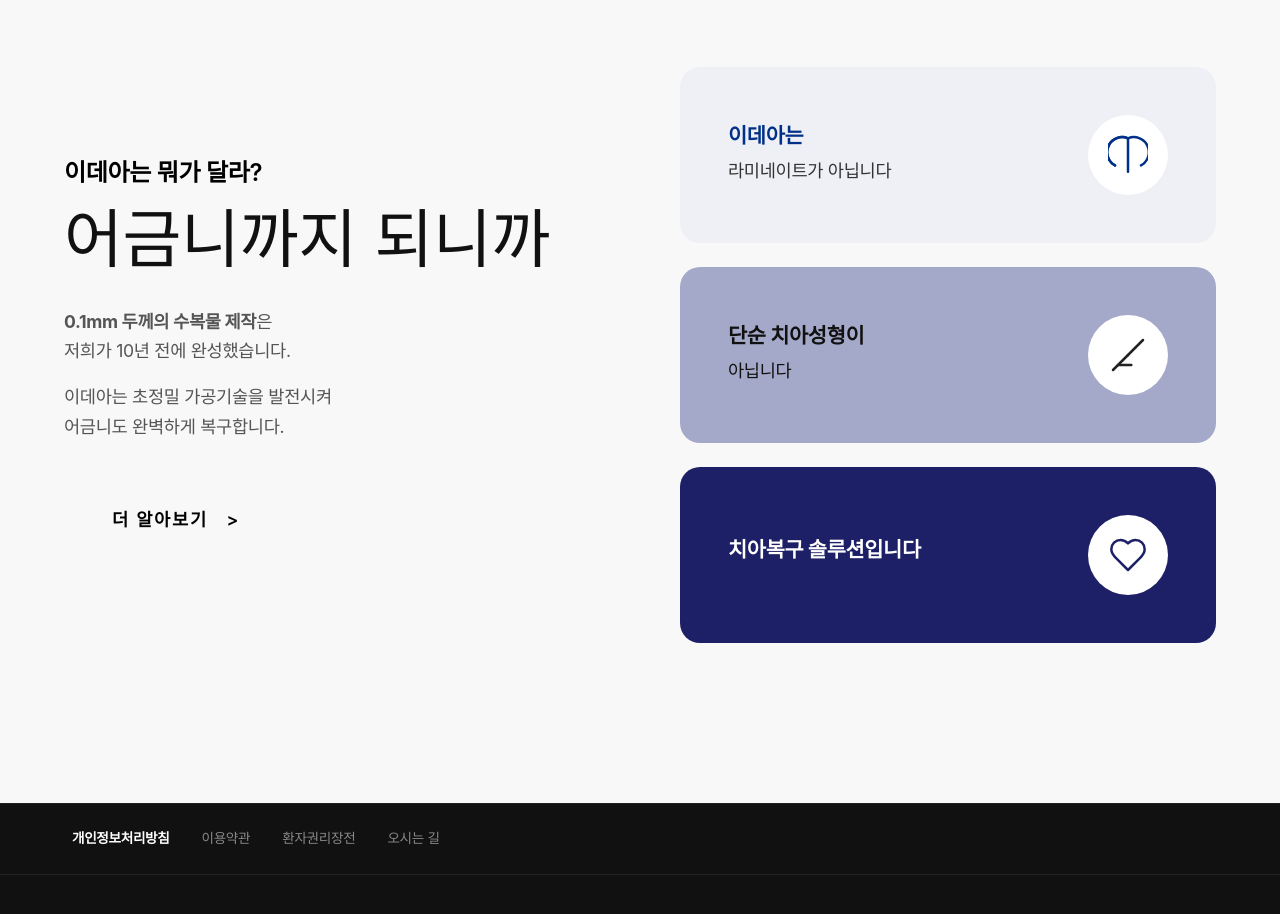
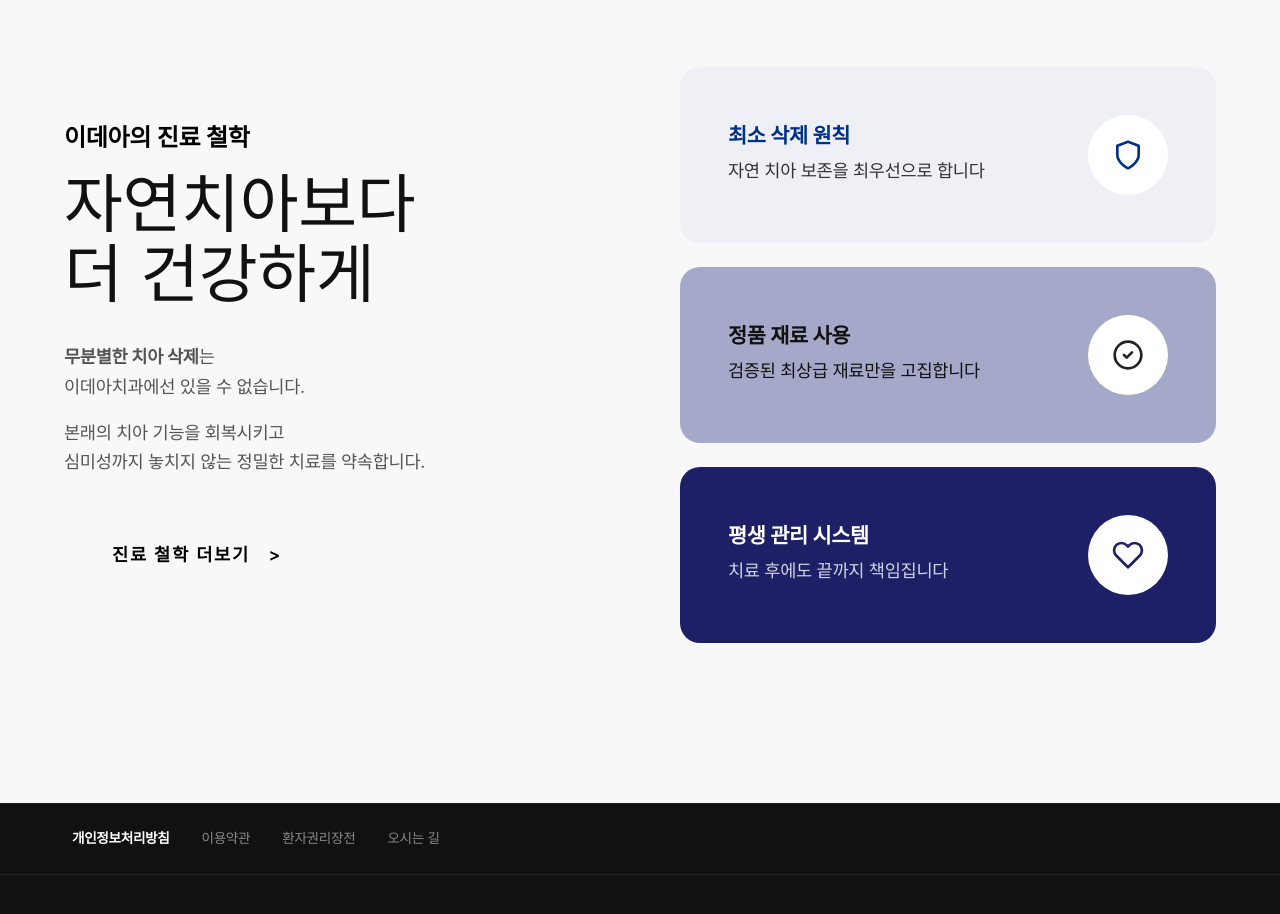
Before and after one commit to hamudo271/dental, a React (Vite) app: page / in a window 1280 px wide. Shown: the part 5840-6754 px from the top of the page. Built offline with nearby package versions, Linux system fonts and the light colour scheme; a web font is replaced by a local one.

Commit message:
feat: Update copywriting to focus on Natural Preservation and Health

```diff
--- a/src/pages/Home.jsx
+++ b/src/pages/Home.jsx
@@ -246,28 +246,28 @@ const Home = () => {
          </div>
       </section>
 
-      {/* Difference Section (New Request 2) */}
+      {/* Difference Section (New Request 2) - Text Update */}
       <section className="section bg-light" style={{padding: '10rem 0'}}>
          <div className="container">
             <div style={{display: 'grid', gridTemplateColumns: '1fr 1fr', gap: '5rem', alignItems: 'center'}}>
                {/* Left: Text */}
                <div className="fade-in-up">
-                  <h3 style={{fontSize: '1.5rem', marginBottom: '1rem', fontWeight: 600}}>이데아는 뭐가 달라?</h3>
+                  <h3 style={{fontSize: '1.5rem', marginBottom: '1rem', fontWeight: 600}}>이데아의 진료 철학</h3>
                   <h2 className="title-display" style={{fontSize: '4rem', marginBottom: '2rem', lineHeight: 1.1, color: '#111'}}>
-                     어금니까지 되니까
+                     자연치아보다<br/>더 건강하게
                   </h2>
                   <div style={{marginBottom: '3rem', fontSize: '1.1rem', lineHeight: 1.7, color: '#555'}}>
                      <p style={{marginBottom: '1rem'}}>
-                        <strong>0.1mm 두께의 수복물 제작</strong>은<br/>
-                        저희가 10년 전에 완성했습니다.
+                        <strong>무분별한 치아 삭제</strong>는<br/>
+                        이데아치과에선 있을 수 없습니다.
                      </p>
                      <p>
-                        이데아는 초정밀 가공기술을 발전시켜<br/>
-                        어금니도 완벽하게 복구합니다.
+                        본래의 치아 기능을 회복시키고<br/>
+                        심미성까지 놓치지 않는 정밀한 치료를 약속합니다.
                      </p>
                   </div>
                   <Link to="/about" className="btn btn-lg" style={{borderRadius: '50px', padding: '1rem 3rem'}}>
-                     더 알아보기 &nbsp; &gt;
+                     진료 철학 더보기 &nbsp; &gt;
                   </Link>
                </div>
 
@@ -276,35 +276,33 @@ const Home = () => {
                   {/* Card 1 */}
                   <div className="fade-in-up delay-100" style={{background: '#eef0f5', padding: '3rem', borderRadius: '20px', display: 'flex', justifyContent: 'space-between', alignItems: 'center'}}>
                      <div>
-                        <h4 style={{fontSize: '1.3rem', fontWeight: 700, color: '#003087', marginBottom: '0.5rem'}}>이데아는</h4>
-                        <p style={{fontSize: '1.1rem', color: '#333'}}>라미네이트가 아닙니다</p>
+                        <h4 style={{fontSize: '1.3rem', fontWeight: 700, color: '#003087', marginBottom: '0.5rem'}}>최소 삭제 원칙</h4>
+                        <p style={{fontSize: '1.1rem', color: '#333'}}>자연 치아 보존을 최우선으로 합니다</p>
                      </div>
                      <div style={{background: '#fff', borderRadius: '50%', width: '80px', height: '80px', display: 'flex', alignItems: 'center', justifyContent: 'center'}}>
-                         {/* Icon placeholder (Tooth) */}
-                         <svg width="40" height="40" viewBox="0 0 24 24" fill="none" stroke="#003087" strokeWidth="1.5" strokeLinecap="round" strokeLinejoin="round"><path d="M4.2 18.2A9 9 0 0112 2a9 9 0 017.8 16.2"/><path d="M12 2a9 9 0 00-7.8 16.2"/><path d="M12 2v20"/></svg>
+                         <svg width="32" height="32" viewBox="0 0 24 24" fill="none" stroke="#003087" strokeWidth="2" strokeLinecap="round" strokeLinejoin="round"><path d="M12 22s8-4 8-10V5l-8-3-8 3v7c0 6 8 10 8 10z"/></svg>
                      </div>
                   </div>
 
                   {/* Card 2 */}
                   <div className="fade-in-up delay-200" style={{background: '#a5a9c9', padding: '3rem', borderRadius: '20px', display: 'flex', justifyContent: 'space-between', alignItems: 'center'}}>
                      <div>
-                        <h4 style={{fontSize: '1.3rem', fontWeight: 700, color: '#111', marginBottom: '0.5rem'}}>단순 치아성형이</h4>
-                        <p style={{fontSize: '1.1rem', color: '#111'}}>아닙니다</p>
+                        <h4 style={{fontSize: '1.3rem', fontWeight: 700, color: '#111', marginBottom: '0.5rem'}}>정품 재료 사용</h4>
+                        <p style={{fontSize: '1.1rem', color: '#111'}}>검증된 최상급 재료만을 고집합니다</p>
                      </div>
                      <div style={{background: '#fff', borderRadius: '50%', width: '80px', height: '80px', display: 'flex', alignItems: 'center', justifyContent: 'center'}}>
-                         {/* Icon placeholder (X / Structure) */}
-                         <svg width="40" height="40" viewBox="0 0 24 24" fill="none" stroke="#222" strokeWidth="1.5" strokeLinecap="round" strokeLinejoin="round"><path d="M6 18h8"/><path d="M3 21l9-9"/><path d="M21 3l-9 9"/></svg>
+                         <svg width="32" height="32" viewBox="0 0 24 24" fill="none" stroke="#222" strokeWidth="2" strokeLinecap="round" strokeLinejoin="round"><circle cx="12" cy="12" r="10"/><path d="M9 12l2 2 4-4"/></svg>
                      </div>
                   </div>
 
                   {/* Card 3 */}
                   <div className="fade-in-up delay-300" style={{background: '#1d2066', padding: '3rem', borderRadius: '20px', display: 'flex', justifyContent: 'space-between', alignItems: 'center'}}>
                      <div>
-                        <h4 style={{fontSize: '1.3rem', fontWeight: 700, color: '#fff', marginBottom: '0.5rem'}}>치아복구 솔루션입니다</h4>
+                        <h4 style={{fontSize: '1.3rem', fontWeight: 700, color: '#fff', marginBottom: '0.5rem'}}>평생 관리 시스템</h4>
+                        <p style={{color: 'rgba(255,255,255,0.8)', fontSize: '1.1rem'}}>치료 후에도 끝까지 책임집니다</p>
                      </div>
                      <div style={{background: '#fff', borderRadius: '50%', width: '80px', height: '80px', display: 'flex', alignItems: 'center', justifyContent: 'center'}}>
-                         {/* Icon placeholder (Hands/Heart) */}
-                         <svg width="40" height="40" viewBox="0 0 24 24" fill="none" stroke="#1d2066" strokeWidth="1.5" strokeLinecap="round" strokeLinejoin="round"><path d="M19 14c1.49-1.46 3-3.21 3-5.5A5.5 5.5 0 0 0 16.5 3c-1.76 0-3 .5-4.5 2-1.5-1.5-2.74-2-4.5-2A5.5 5.5 0 0 0 2 8.5c0 2.3 1.5 4.05 3 5.5l7 7Z"/></svg>
+                         <svg width="32" height="32" viewBox="0 0 24 24" fill="none" stroke="#1d2066" strokeWidth="2" strokeLinecap="round" strokeLinejoin="round"><path d="M20.84 4.61a5.5 5.5 0 0 0-7.78 0L12 5.67l-1.06-1.06a5.5 5.5 0 0 0-7.78 7.78l1.06 1.06L12 21.23l7.78-7.78 1.06-1.06a5.5 5.5 0 0 0 0-7.78z"/></svg>
                      </div>
                   </div>
                </div>
```
